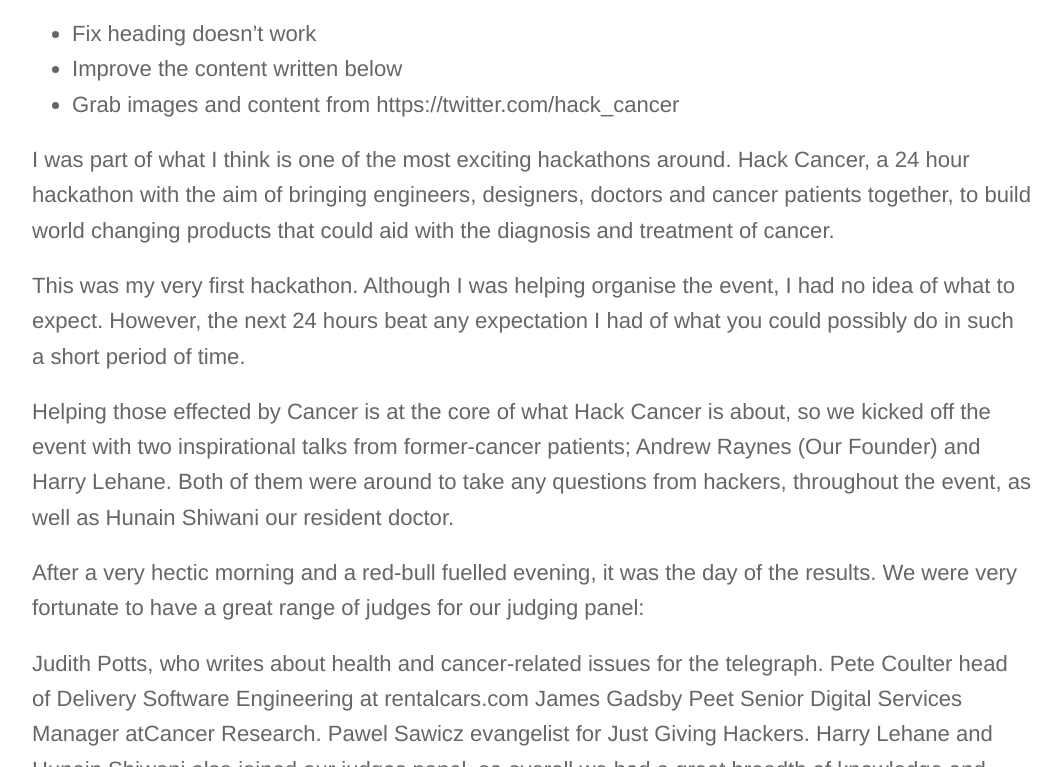
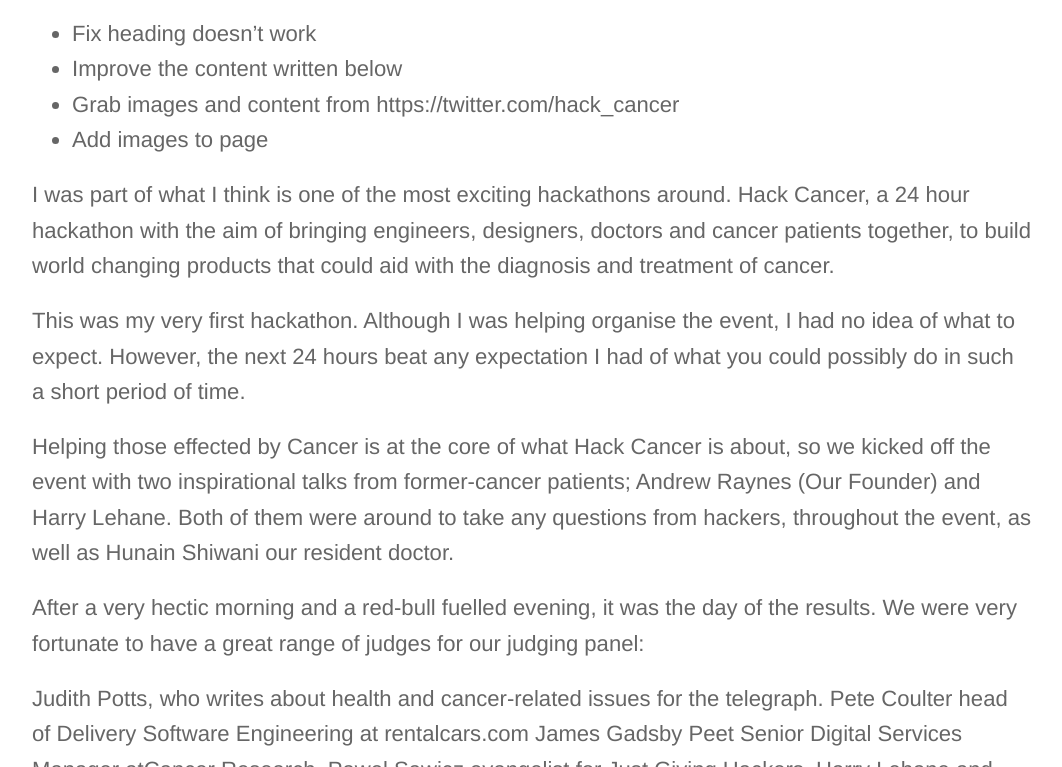
Before and after one commit to saudade-studio/saudade-studio.github.io, a Jekyll site: the page built from _portfolio/hackcancer.md, in a window 1280 px wide and 900 px high, scrolled down 840 px, cut to the strip 133-900 px from the top of the window. Shown: the whole strip, without its empty margins (108-1170 px from the left). Built offline with Jekyll 4.4.1, drawn with Linux system fonts in a browser that asks for light colours.

Commit message:
Add notes

```diff
--- a/_portfolio/hackcancer.md
+++ b/_portfolio/hackcancer.md
@@ -8,6 +8,7 @@ image_path: /images/clients/hackcancer.webp
 - Fix heading doesn't work
 - Improve the content written below
 - Grab images and content from https://twitter.com/hack_cancer
+- Add images to page
 
 I was part of what I think is one of the most exciting hackathons around. Hack Cancer, a 24 hour hackathon with the aim of bringing engineers, designers, doctors and cancer patients together, to build world changing products that could aid with the diagnosis and treatment of cancer.
 
```
